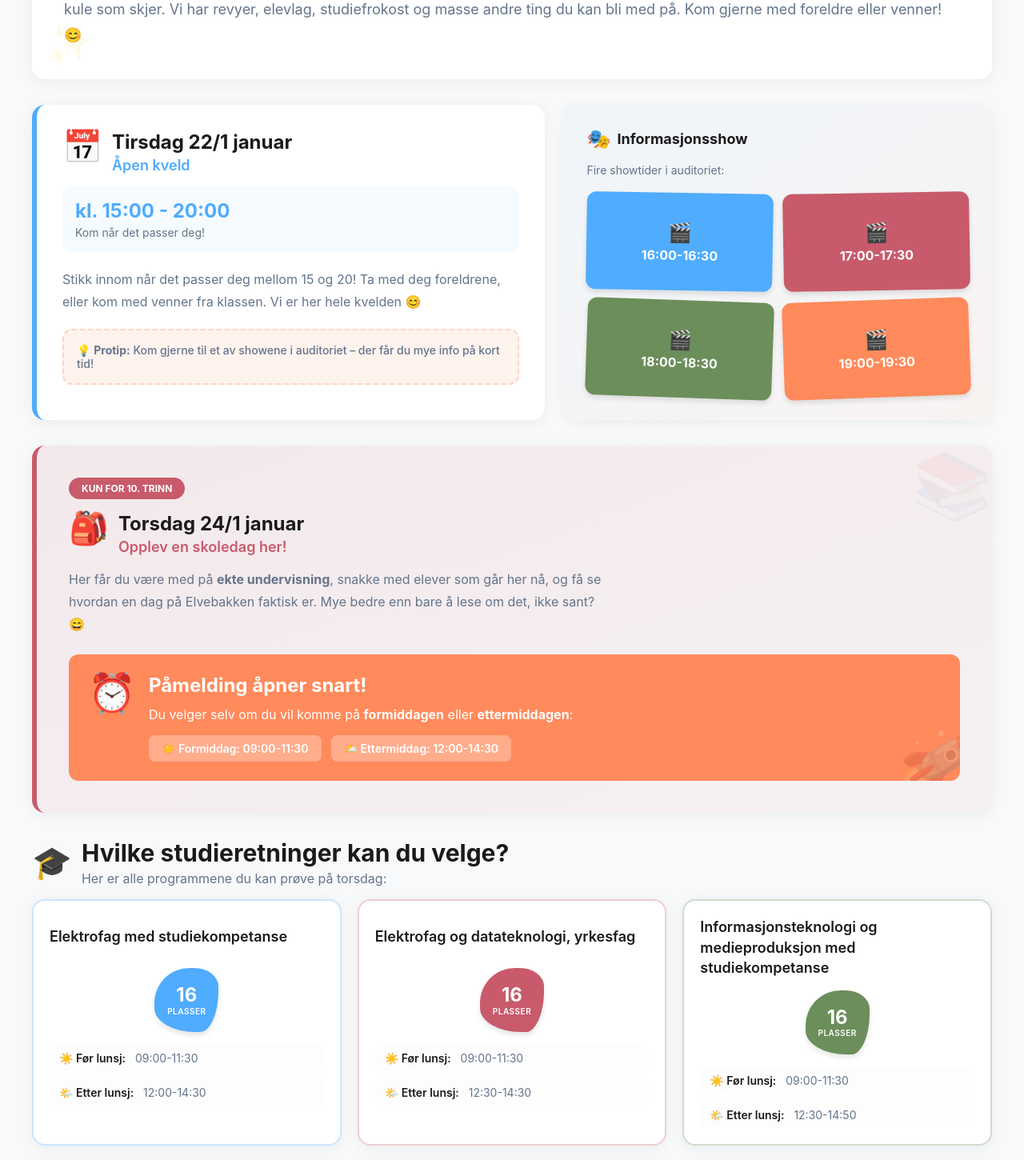
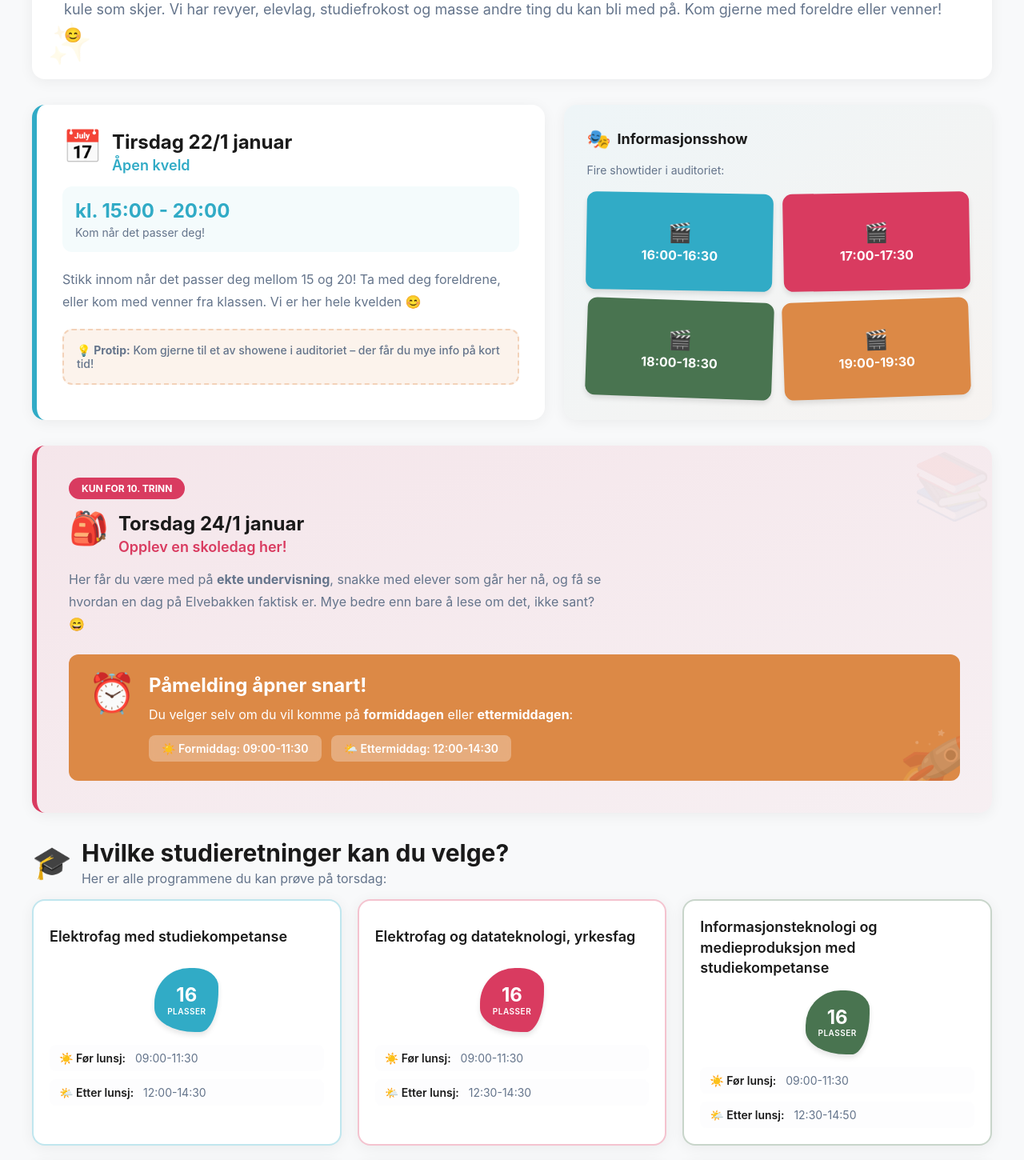
Before and after one commit to DanielJSorby/apendag, a SvelteKit app in the folder frontend/: page /midlertidlig in a window 1280 px wide. Shown: the part 280-1730 px from the top of the page at 80% size. Built offline with nearby package versions, Linux system fonts and the light colour scheme.

Commit message:
Refactor color usage to CSS variables
Replaced hardcoded color values with CSS variables throughout the file for improved maintainability and theme consistency. Added support for custom colors in program cards and updated border/background color logic accordingly.

```diff
--- a/frontend/src/routes/midlertidlig/+page.svelte
+++ b/frontend/src/routes/midlertidlig/+page.svelte
@@ -9,6 +9,7 @@
 			forLunsj: string;
 			etterLunsj: string;
 		};
+		farge?: string;
 	}
 
 	interface DayData {
@@ -37,22 +38,38 @@
 		}
 	});
 
-	const timeSlotColors = ['#4facfe', '#c85a6b', '#6b8e5a', '#ff8a5b'];
+	const timeSlotColors = [
+		'var(--color-blue)',
+		'var(--color-pink)',
+		'var(--color-green)',
+		'var(--color-orange)'
+	];
 	const rotations = ['rotate-1', 'rotate-2', 'rotate-3', 'rotate-4'];
 
 	const programColors = [
-		'#4facfe', // primary
-		'#c85a6b', // secondary
-		'#6b8e5a', // success
-		'#ff8a5b' // accent
+		'var(--color-blue)',
+		'var(--color-pink)',
+		'var(--color-green)',
+		'var(--color-orange)'
 	];
 
 	const programBorderColors = [
-		'rgba(79, 172, 254, 0.3)',
-		'rgba(200, 90, 107, 0.3)',
-		'rgba(107, 142, 90, 0.3)',
-		'rgba(255, 138, 91, 0.3)'
+		'rgba(49, 171, 198, 0.3)',
+		'rgba(217, 59, 96, 0.3)',
+		'rgba(73, 116, 80, 0.3)',
+		'rgba(220, 137, 70, 0.3)'
 	];
+
+	function getBorderColor(farge?: string): string {
+		if (!farge) return programBorderColors[0];
+		const colorMap: Record<string, string> = {
+			'var(--color-blue)': 'rgba(49, 171, 198, 0.3)',
+			'var(--color-pink)': 'rgba(217, 59, 96, 0.3)',
+			'var(--color-green)': 'rgba(73, 116, 80, 0.3)',
+			'var(--color-orange)': 'rgba(220, 137, 70, 0.3)'
+		};
+		return colorMap[farge] || programBorderColors[0];
+	}
 
 	const revyeAktiviteter = ['🎬 Skuespill', '🎵 Sang', '💃 Dans', '🎨 Design', '🎪 Manus'];
 </script>
@@ -181,13 +198,13 @@
 					{#each torsdag?.kurs || [] as kurs, index}
 						<div
 							class="program-card"
-							style="border-color: {programBorderColors[index % programBorderColors.length]}"
+							style="border-color: {getBorderColor(kurs.farge)}"
 						>
 							<h3 class="program-title">{kurs.navn}</h3>
 							<div class="program-spots">
 								<div
 									class="spots-badge"
-									style="background-color: {programColors[index % programColors.length]}"
+									style="background-color: {kurs.farge || programColors[index % programColors.length]}"
 								>
 									<span class="spots-number">{kurs.plasser}</span>
 									<span class="spots-label">plasser</span>
@@ -323,7 +340,7 @@
 
 	/* Hero Section */
 	.hero {
-		background: white;
+		background: var(--color-white);
 		border-radius: 1rem;
 		box-shadow: 0 3px 18px rgba(0, 0, 0, 0.06);
 		padding: 1.5rem;
@@ -371,8 +388,8 @@
 
 	.hero-badge {
 		display: inline-block;
-		background: rgba(79, 172, 254, 0.1);
-		color: #4facfe;
+		background: rgba(49, 171, 198, 0.1);
+		color: var(--color-blue);
 		padding: 0.5rem 1rem;
 		border-radius: 9999px;
 		font-size: 0.875rem;
@@ -381,7 +398,7 @@
 	}
 
 	.hero-title {
-		color: #4facfe;
+		color: var(--color-blue);
 		font-weight: 700;
 		margin: 0 0 0.75rem 0;
 		text-align: left;
@@ -405,7 +422,7 @@
 	}
 
 	.hero-subtitle .highlight {
-		color: #4facfe;
+		color: var(--color-blue);
 		font-weight: 700;
 	}
 
@@ -438,11 +455,11 @@
 
 	/* Tuesday Section */
 	.tuesday-section {
-		background: white;
+		background: var(--color-white);
 		border-radius: 1rem;
 		box-shadow: 0 3px 18px rgba(0, 0, 0, 0.06);
 		padding: 1.5rem;
-		border-left: 6px solid #4facfe;
+		border-left: 6px solid var(--color-blue);
 	}
 
 	@media (min-width: 640px) {
@@ -484,14 +501,14 @@
 	}
 
 	.section-subtitle {
-		color: #4facfe;
+		color: var(--color-blue);
 		font-weight: 600;
 		font-size: 1.125rem;
 		margin: 0;
 	}
 
 	.time-highlight {
-		background: rgba(79, 172, 254, 0.05);
+		background: rgba(49, 171, 198, 0.05);
 		border-radius: 0.75rem;
 		padding: 1rem;
 		margin-bottom: 1.25rem;
@@ -500,7 +517,7 @@
 	.time-highlight-main {
 		font-size: 1.5rem;
 		font-weight: 700;
-		color: #4facfe;
+		color: var(--color-blue);
 		margin: 0 0 0.25rem 0;
 	}
 
@@ -518,10 +535,10 @@
 	}
 
 	.protip-box {
-		background: rgba(255, 138, 91, 0.1);
+		background: rgba(220, 137, 70, 0.1);
 		border-radius: 0.75rem;
 		padding: 1rem;
-		border: 2px dashed rgba(255, 138, 91, 0.3);
+		border: 2px dashed rgba(220, 137, 70, 0.3);
 	}
 
 	.protip-box p {
@@ -537,7 +554,7 @@
 
 	/* Show Section */
 	.show-section {
-		background: linear-gradient(to bottom right, rgba(79, 172, 254, 0.05), rgba(255, 138, 91, 0.05));
+		background: linear-gradient(to bottom right, rgba(49, 171, 198, 0.05), rgba(220, 137, 70, 0.05));
 		border-radius: 1rem;
 		box-shadow: 0 3px 18px rgba(0, 0, 0, 0.06);
 		padding: 1.5rem;
@@ -576,7 +593,7 @@
 	}
 
 	.show-slot {
-		color: white;
+		color: var(--color-white);
 		border-radius: 0.75rem;
 		box-shadow: 0 4px 6px rgba(0, 0, 0, 0.1);
 		padding: 1rem;
@@ -628,14 +645,14 @@
 
 	/* Thursday Section */
 	.thursday-section {
-		background: linear-gradient(to bottom right, rgba(200, 90, 107, 0.1), rgba(200, 90, 107, 0.05));
+		background: linear-gradient(to bottom right, rgba(217, 59, 96, 0.1), rgba(217, 59, 96, 0.05));
 		border-radius: 1rem;
 		box-shadow: 0 3px 18px rgba(0, 0, 0, 0.06);
 		padding: 1.5rem;
 		margin-bottom: 2rem;
 		position: relative;
 		overflow: hidden;
-		border-left: 6px solid #c85a6b;
+		border-left: 6px solid var(--color-pink);
 	}
 
 	@media (min-width: 640px) {
@@ -666,8 +683,8 @@
 
 	.grade-banner {
 		display: inline-block;
-		background: #c85a6b;
-		color: white;
+		background: var(--color-pink);
+		color: var(--color-white);
 		padding: 0.375rem 1rem;
 		border-radius: 9999px;
 		font-size: 0.75rem;
@@ -676,7 +693,7 @@
 	}
 
 	.thursday-subtitle {
-		color: #c85a6b;
+		color: var(--color-pink);
 	}
 
 	.thursday-text {
@@ -684,8 +701,8 @@
 	}
 
 	.registration-box {
-		background: #ff8a5b;
-		color: white;
+		background: var(--color-orange);
+		color: var(--color-white);
 		border-radius: 0.75rem;
 		padding: 1.25rem;
 		position: relative;
@@ -836,7 +853,7 @@
 	}
 
 	.program-card {
-		background: white;
+		background: var(--color-white);
 		border-radius: 1rem;
 		box-shadow: 0 3px 18px rgba(0, 0, 0, 0.06);
 		padding: 1.25rem;
@@ -874,7 +891,7 @@
 	}
 
 	.spots-badge {
-		color: white;
+		color: var(--color-white);
 		width: 5rem;
 		height: 5rem;
 		display: flex;
@@ -953,7 +970,7 @@
 
 	/* Culture Section */
 	.culture-section {
-		background: linear-gradient(to bottom right, rgba(107, 142, 90, 0.1), rgba(107, 142, 90, 0.05));
+		background: linear-gradient(to bottom right, rgba(73, 116, 80, 0.1), rgba(73, 116, 80, 0.05));
 		border-radius: 1rem;
 		box-shadow: 0 3px 18px rgba(0, 0, 0, 0.06);
 		padding: 1.5rem;
@@ -1012,7 +1029,7 @@
 		background: rgba(255, 255, 255, 0.5);
 		border-radius: 0.75rem;
 		padding: 1rem;
-		border-left: 4px solid #6b8e5a;
+		border-left: 4px solid var(--color-green);
 		margin-top: 1.25rem;
 	}
 
@@ -1033,7 +1050,7 @@
 
 	/* Revy Section */
 	.revy-section {
-		background: linear-gradient(to bottom right, rgba(255, 138, 91, 0.1), rgba(255, 138, 91, 0.05));
+		background: linear-gradient(to bottom right, rgba(220, 137, 70, 0.1), rgba(220, 137, 70, 0.05));
 		border-radius: 1rem;
 		box-shadow: 0 3px 18px rgba(0, 0, 0, 0.06);
 		padding: 1.5rem;
@@ -1106,7 +1123,7 @@
 	}
 
 	.revy-activity {
-		background: rgba(255, 138, 91, 0.2);
+		background: rgba(220, 137, 70, 0.2);
 		color: #1a1a1a;
 		padding: 0.375rem 0.75rem;
 		border-radius: 9999px;
@@ -1116,12 +1133,12 @@
 
 	/* CTA Section */
 	.cta-section {
-		background: linear-gradient(to right, #4facfe, #c85a6b);
+		background: linear-gradient(to right, var(--color-blue), var(--color-pink));
 		border-radius: 1rem;
 		box-shadow: 0 4px 6px rgba(0, 0, 0, 0.1);
 		padding: 1.5rem;
 		text-align: center;
-		color: white;
+		color: var(--color-white);
 		position: relative;
 		overflow: hidden;
 		margin-top: 2rem;
```
